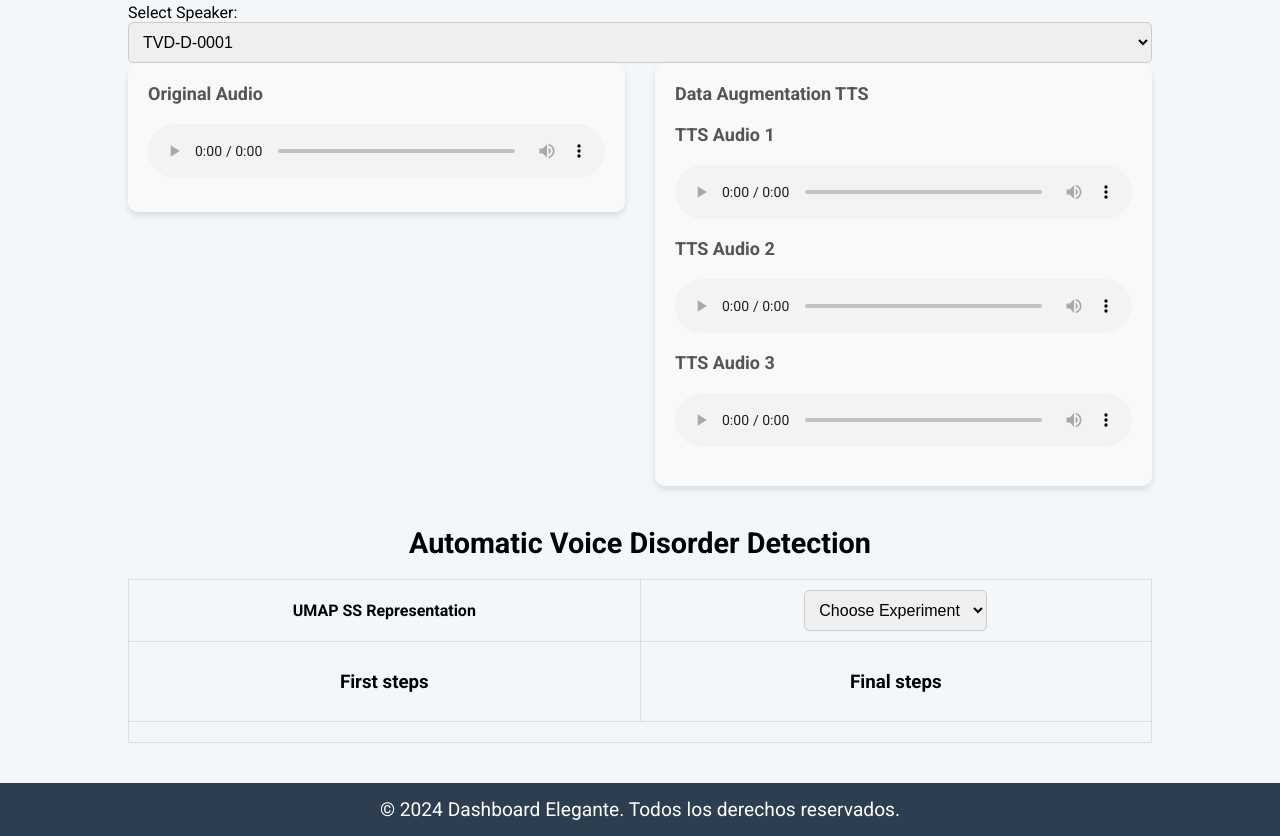
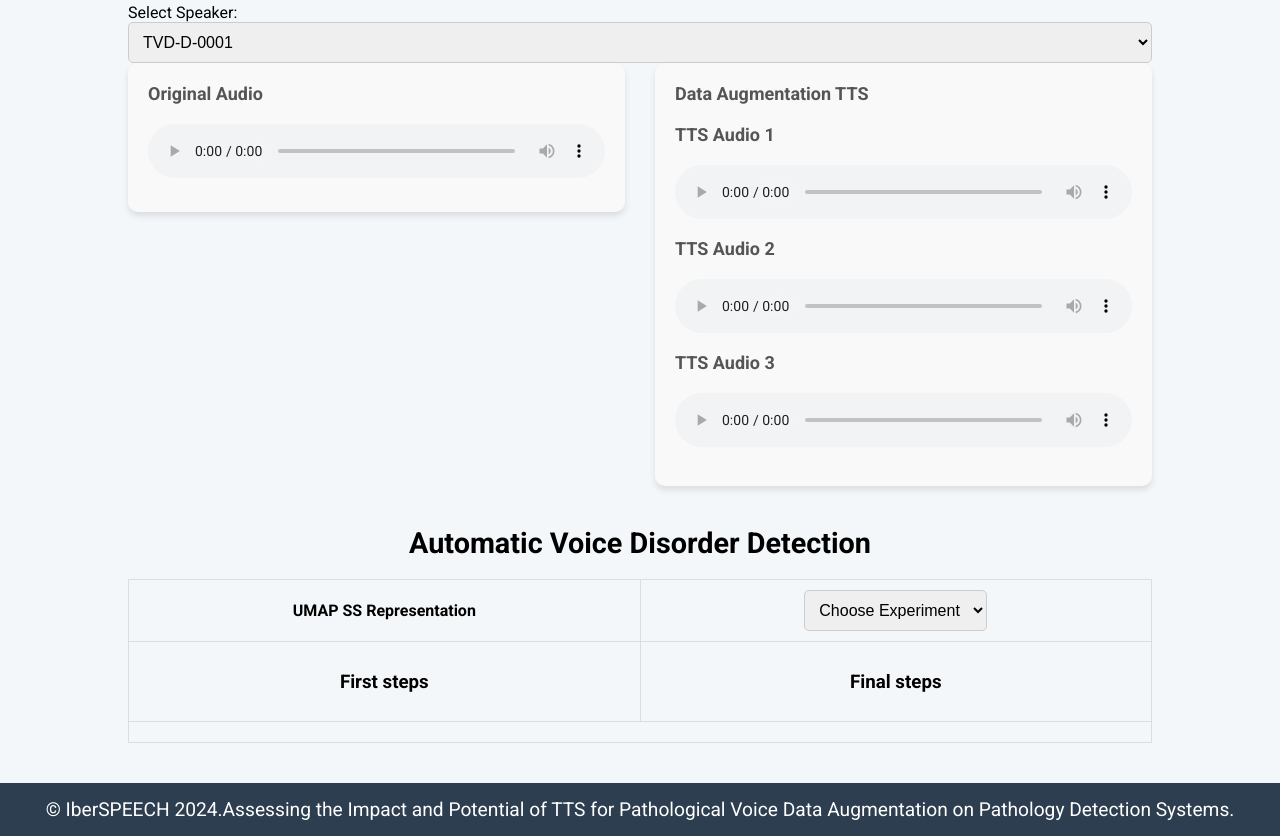
Before and after one commit to santirf01/DA_TTS_THL_AVDD.github.io, a plain HTML site: page index.html in a window 1280 px wide. Shown: the part 422-1258 px from the top of the page. Drawn offline with nearby package versions, Linux system fonts and the light colour scheme.

Commit message:
Update index.html

```diff
--- a/index.html
+++ b/index.html
@@ -297,7 +297,7 @@
 </div>
 
 <footer>
-    <p>&copy; 2024 Dashboard Elegante. Todos los derechos reservados.</p>
+    <p>&copy; IberSPEECH 2024.Assessing the Impact and Potential of TTS for Pathological Voice Data Augmentation on Pathology Detection Systems.</p>
 </footer>
 
 <!-- Script para cambiar las imágenes y los audios según el experimento seleccionado -->
```
